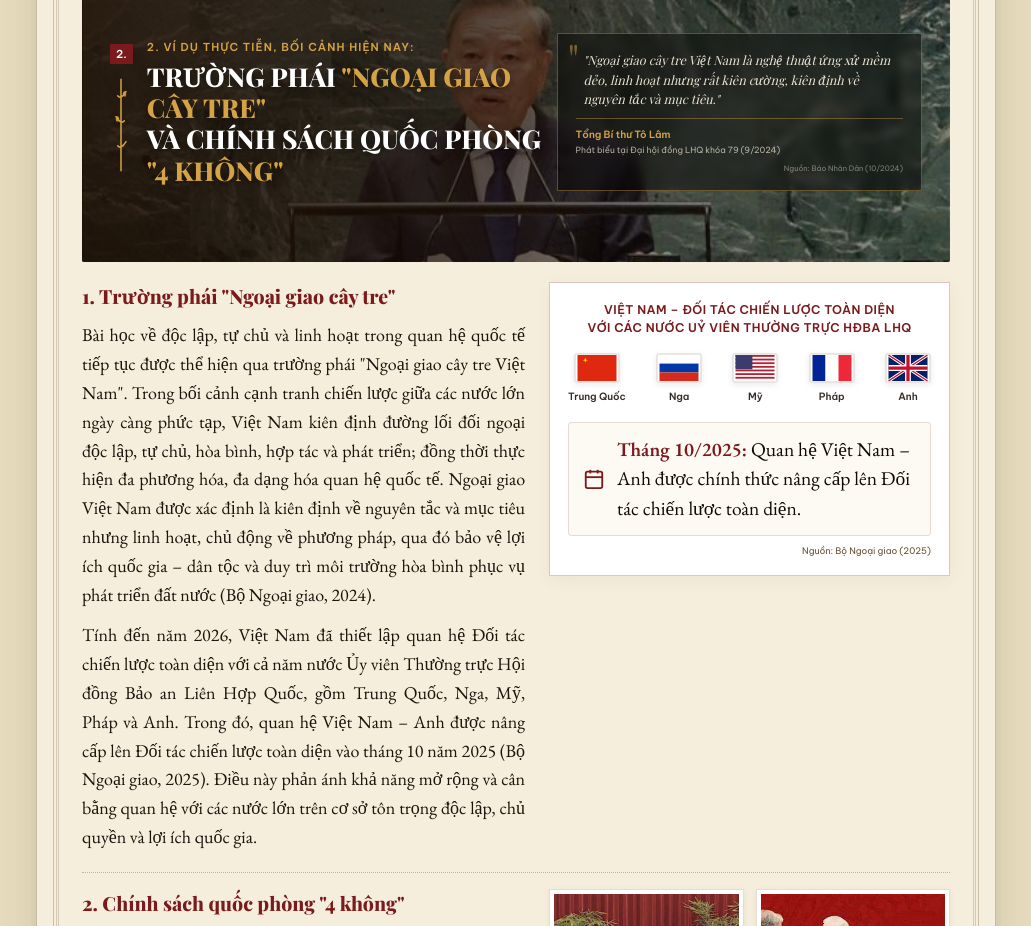
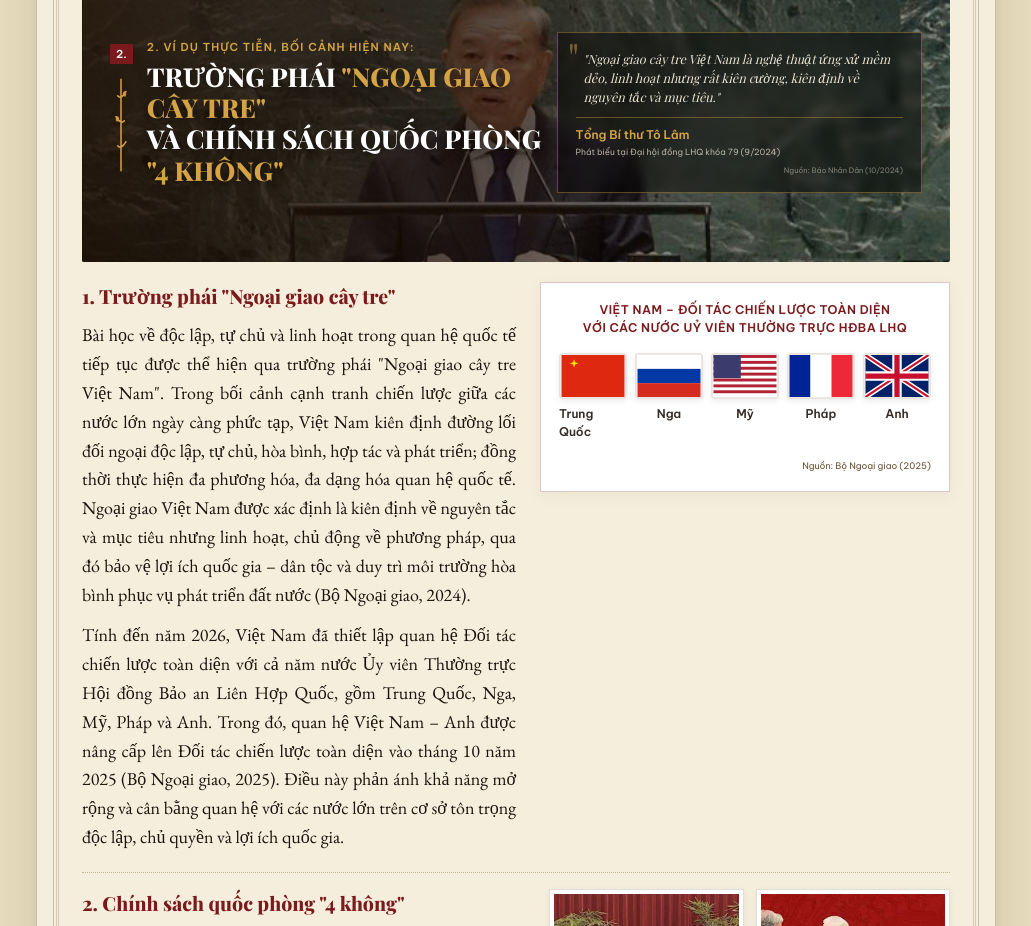
Before and after one commit to ttphatt-2403/VNR_lich_su_dang, a React (Vite) app: page / in a window 1280 px wide. Shown: the part 8480-9406 px from the top of the page, without its empty margins (124-1155 px from the left). Built offline with nearby package versions, Linux system fonts and the light colour scheme; a web font is replaced by a local one.

Commit message:
style: make flags larger and remove calendar box from Page 26

```diff
--- a/src/app/components/sections/Section2.tsx
+++ b/src/app/components/sections/Section2.tsx
@@ -1174,7 +1174,7 @@ export function Section2() {
                         "Ngoại giao cây tre Việt Nam là nghệ thuật ứng xử mềm dẻo, linh hoạt nhưng rất kiên cường, kiên định về nguyên tắc và mục tiêu."
                       </p>
                       <div style={{ borderTop: `1px solid rgba(212,163,69,0.4)`, paddingTop: 8 }}>
-                        <p style={{ fontFamily: C.sans, fontSize: 10, fontWeight: 700, color: C.accent, margin: "0 0 2px 0" }}>
+                        <p style={{ fontFamily: C.sans, fontSize: 12, fontWeight: 700, color: C.accent, margin: "0 0 2px 0" }}>
                           Tổng Bí thư Tô Lâm
                         </p>
                         <p style={{ fontFamily: C.sans, fontSize: 8.5, color: "rgba(245,238,220,0.7)", margin: 0 }}>
@@ -1226,7 +1226,7 @@ export function Section2() {
                           {
                             name: "Trung Quốc",
                             flag: (
-                              <svg viewBox="0 0 30 20" style={{ width: 44, height: 28, border: "1.5px solid rgba(100,70,34,0.12)" }}>
+                              <svg viewBox="0 0 30 20" style={{ width: 66, height: 44, border: "1.5px solid rgba(100,70,34,0.12)" }}>
                                 <rect width="30" height="20" fill="#de2910" />
                                 <polygon points="6,6 5.5,4.5 4,4 5.5,3.5 6,2 6.5,3.5 8,4 6.5,4.5" fill="#ffde00" />
                               </svg>
@@ -1235,7 +1235,7 @@ export function Section2() {
                           {
                             name: "Nga",
                             flag: (
-                              <svg viewBox="0 0 30 20" style={{ width: 44, height: 28, border: "1.5px solid rgba(100,70,34,0.12)" }}>
+                              <svg viewBox="0 0 30 20" style={{ width: 66, height: 44, border: "1.5px solid rgba(100,70,34,0.12)" }}>
                                 <rect width="30" height="6.6" fill="#fff" />
                                 <rect y="6.6" width="30" height="6.8" fill="#0039a6" />
                                 <rect y="13.4" width="30" height="6.6" fill="#d52b1e" />
@@ -1245,7 +1245,7 @@ export function Section2() {
                           {
                             name: "Mỹ",
                             flag: (
-                              <svg viewBox="0 0 30 20" style={{ width: 44, height: 28, border: "1.5px solid rgba(100,70,34,0.12)" }}>
+                              <svg viewBox="0 0 30 20" style={{ width: 66, height: 44, border: "1.5px solid rgba(100,70,34,0.12)" }}>
                                 <rect width="30" height="20" fill="#fff" />
                                 {/* Stripes */}
                                 {[...Array(7)].map((_, i) => (
@@ -1258,7 +1258,7 @@ export function Section2() {
                           {
                             name: "Pháp",
                             flag: (
-                              <svg viewBox="0 0 30 20" style={{ width: 44, height: 28, border: "1.5px solid rgba(100,70,34,0.12)" }}>
+                              <svg viewBox="0 0 30 20" style={{ width: 66, height: 44, border: "1.5px solid rgba(100,70,34,0.12)" }}>
                                 <rect width="10" height="20" fill="#002395" />
                                 <rect x="10" width="10" height="20" fill="#fff" />
                                 <rect x="20" width="10" height="20" fill="#ed2939" />
@@ -1268,7 +1268,7 @@ export function Section2() {
                           {
                             name: "Anh",
                             flag: (
-                              <svg viewBox="0 0 30 20" style={{ width: 44, height: 28, border: "1.5px solid rgba(100,70,34,0.12)" }}>
+                              <svg viewBox="0 0 30 20" style={{ width: 66, height: 44, border: "1.5px solid rgba(100,70,34,0.12)" }}>
                                 <rect width="30" height="20" fill="#012169" />
                                 {/* Diagonals */}
                                 <path d="M0,0 L30,20 M0,20 L30,0" stroke="#fff" strokeWidth="2.5" />
@@ -1308,7 +1308,7 @@ export function Section2() {
                               </div>
                               <span style={{
                                 fontFamily: C.sans,
-                                fontSize: 10,
+                                fontSize: 12,
                                 fontWeight: isHovered ? 700 : 600,
                                 color: isHovered ? C.red : C.dark,
                                 opacity: isHovered ? 1 : 0.85,
@@ -1321,21 +1321,7 @@ export function Section2() {
                         })}
                       </div>
 
-                      {/* Calendar box */}
-                      <div style={{ display: "flex", gap: 12, background: "rgba(212,163,69,0.06)", padding: "12px 14px", border: "1px solid rgba(122,26,28,0.15)", borderRadius: 4, transition: C.tr }}>
-                        <div style={{ color: C.red, display: "flex", alignItems: "center", transition: C.tr }}>
-                          {/* Simple calendar icon */}
-                          <svg width="22" height="22" viewBox="0 0 24 24" fill="none" stroke="currentColor" strokeWidth="2">
-                            <rect x="3" y="4" width="18" height="18" rx="2" ry="2" />
-                            <line x1="16" y1="2" x2="16" y2="6" />
-                            <line x1="8" y1="2" x2="8" y2="6" />
-                            <line x1="3" y1="10" x2="21" y2="10" />
-                          </svg>
-                        </div>
-                        <p style={{ fontFamily: C.body, fontSize: 19.5, lineHeight: 1.5, color: C.dark, margin: 0 }}>
-                          <strong style={{ color: C.red }}>Tháng 10/2025:</strong> Quan hệ Việt Nam – Anh được chính thức nâng cấp lên Đối tác chiến lược toàn diện.
-                        </p>
-                      </div>
+
                       <p style={{ fontFamily: C.sans, fontSize: 9, color: C.muted, margin: "8px 0 0 0", textAlign: "right" }}>
                         Nguồn: Bộ Ngoại giao (2025)
                       </p>
```
